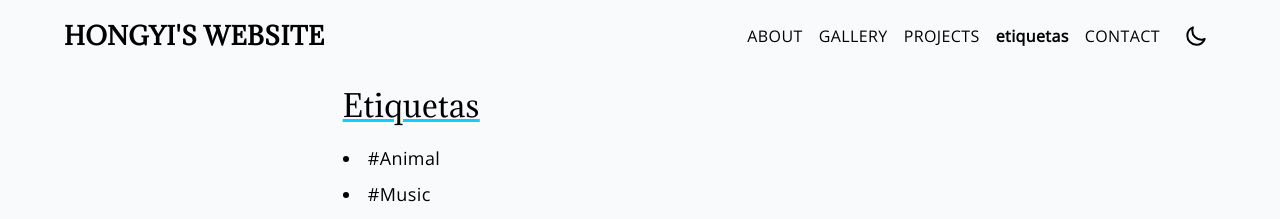
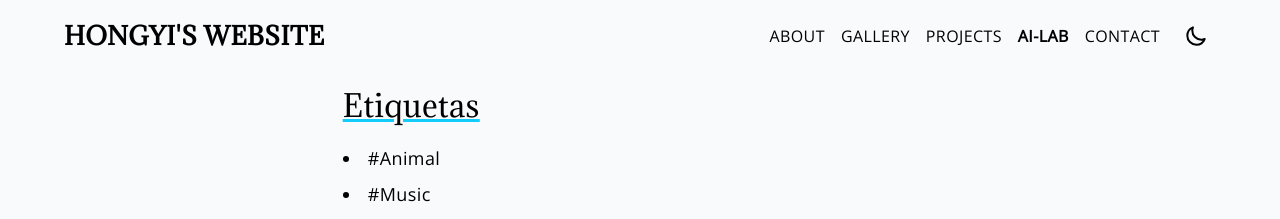
Before and after one commit to hongyili-hl/hongyili-hl.github.io, a Jekyll site: the page built from sample.md, in a window 1280 px wide and 900 px high. Shown: the top 219 px of the window. Built offline with Jekyll 4.4.1, drawn with Linux system fonts in a browser that asks for light colours.

Commit message:
Update sample.md

```diff
--- a/sample.md
+++ b/sample.md
@@ -1,5 +1,5 @@
 ---
-title: etiquetas
+title: AI-LAB
 layout: tags
-permalink: /tags/
+permalink: /lab/
 ---
```
